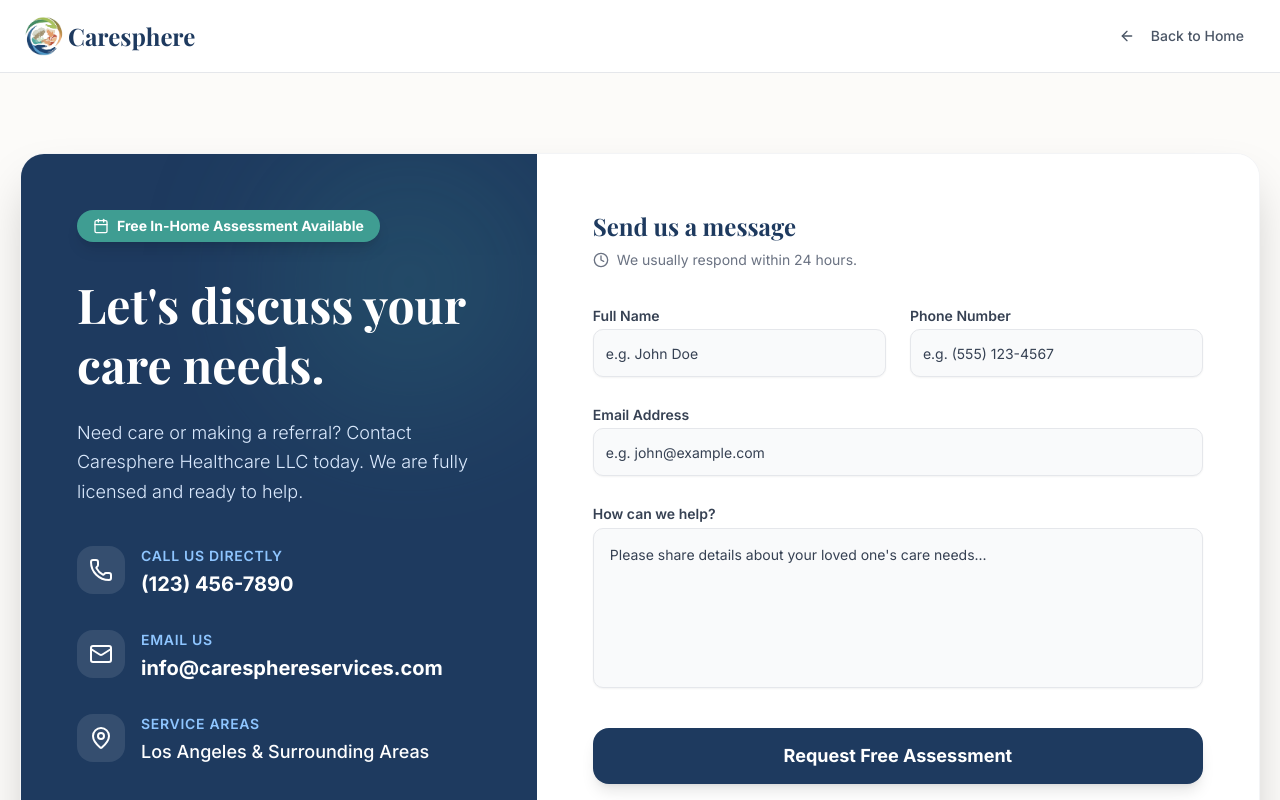
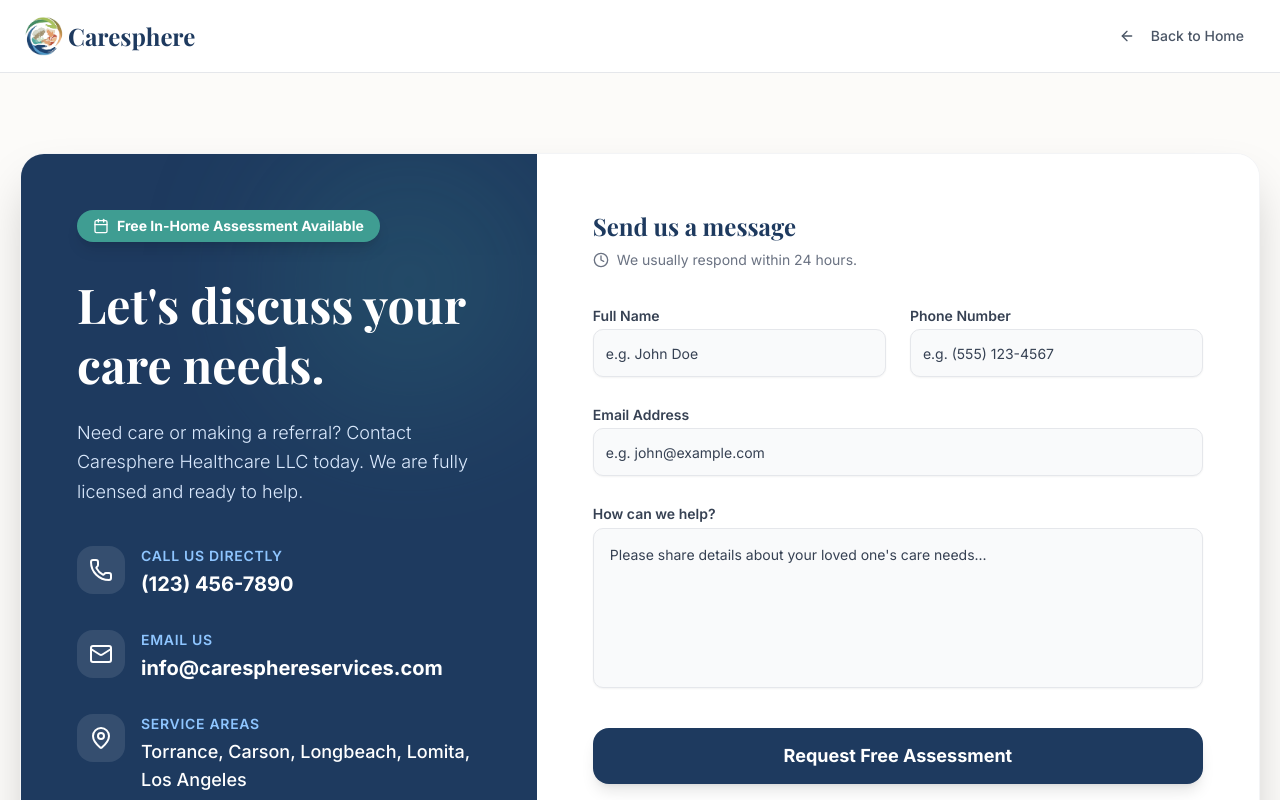
Before and after one commit to Trayshmhirk/caresphere-healthcare, a Next.js app: page /contact in a window 1280 px wide. Shown: the top 800 px of the page. Built offline with nearby package versions, Linux system fonts and the light colour scheme; a web font is replaced by a local one.

Commit message:
chore: update service areas in contact page to match footer

```diff
--- a/app/contact/page.tsx
+++ b/app/contact/page.tsx
@@ -140,7 +140,9 @@
                     <p className="mb-1 text-sm font-semibold tracking-wider text-blue-300 uppercase">
                       Service Areas
                     </p>
-                    <p className="text-lg font-medium">Los Angeles & Surrounding Areas</p>
+                    <p className="text-lg font-medium">
+                      Torrance, Carson, Longbeach, Lomita, Los Angeles
+                    </p>
                   </div>
                 </div>
               </div>
```
